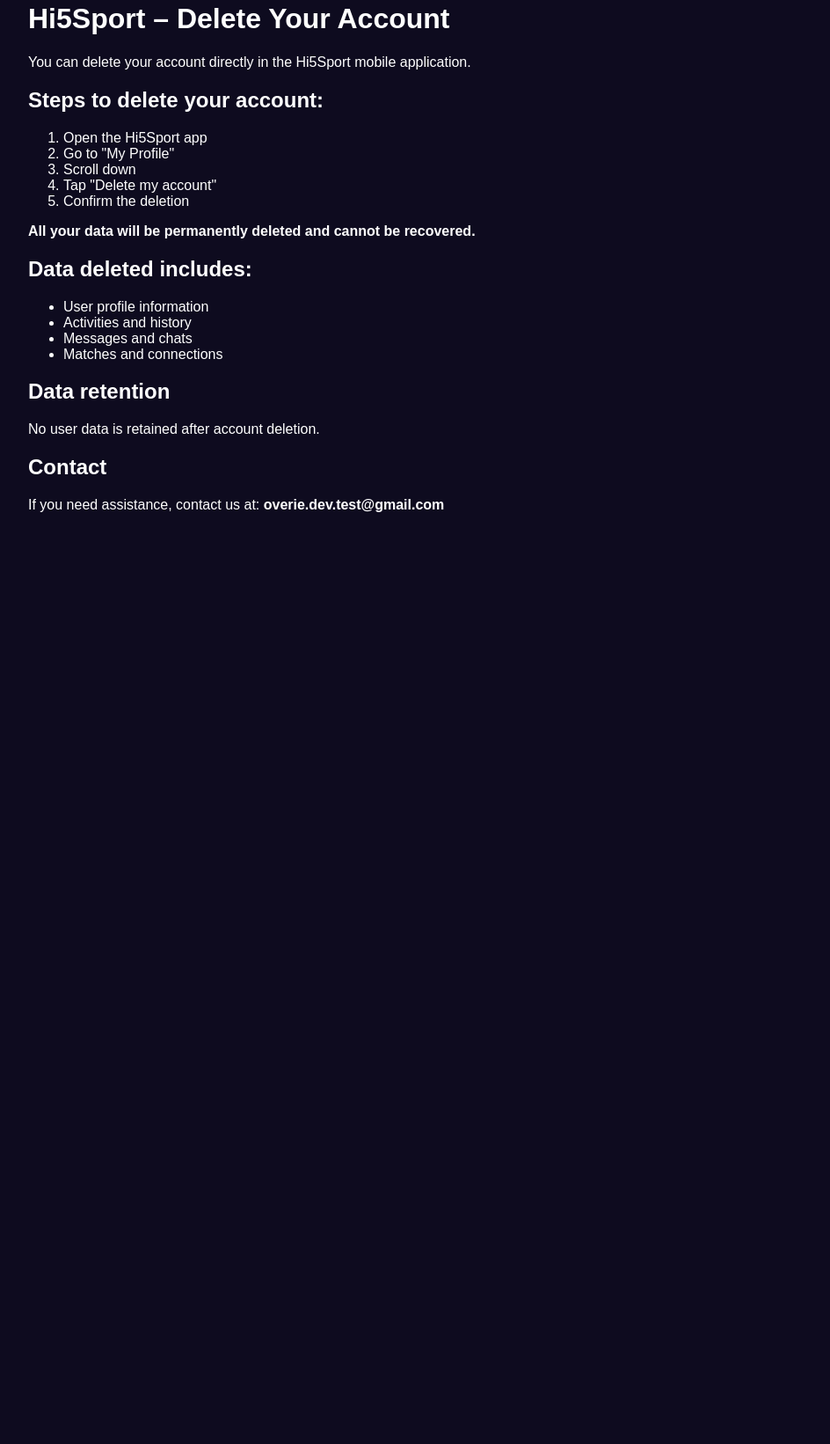
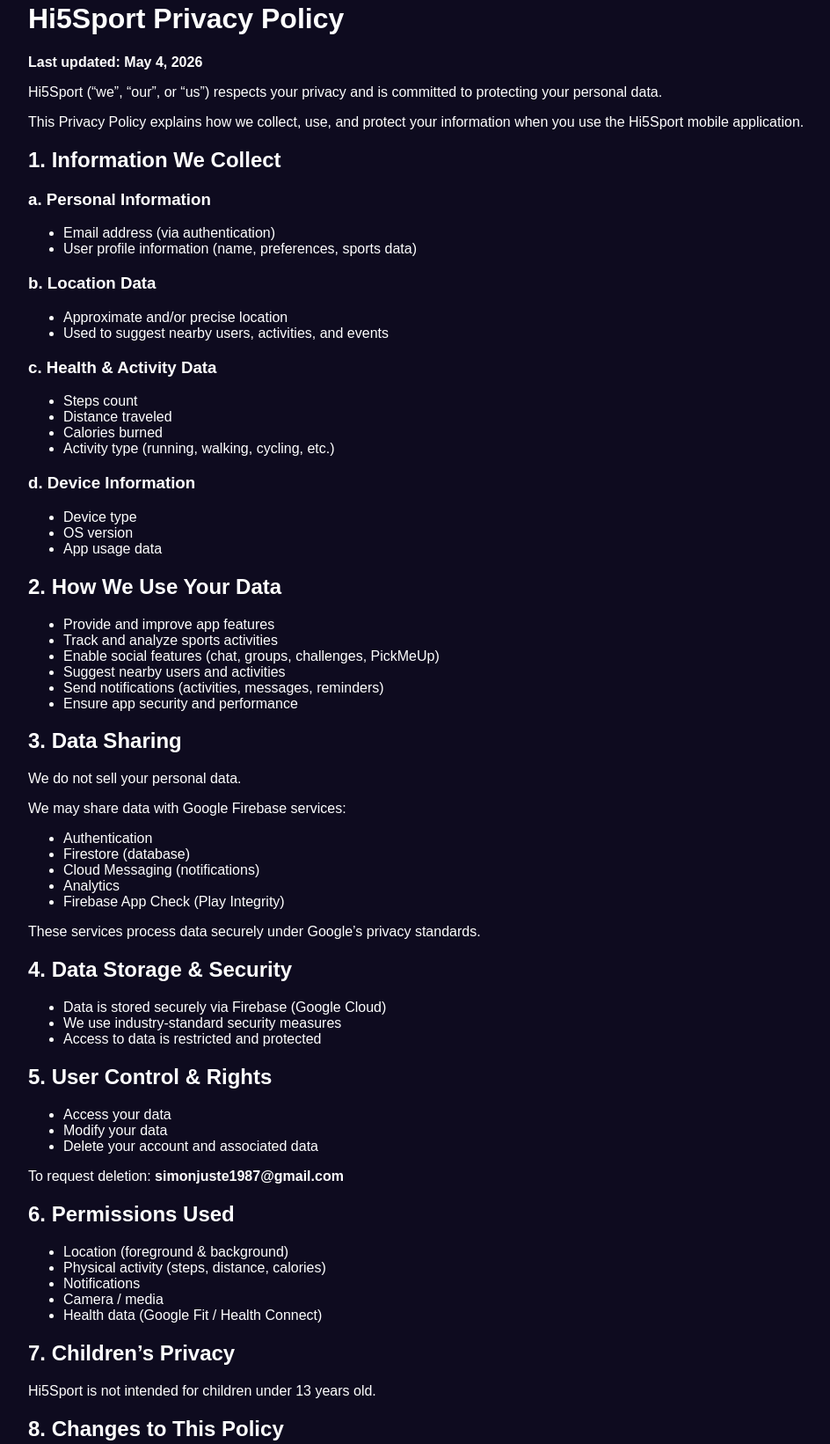
Before and after one commit to overie-dev/hi5sport-privacy-policy, a plain HTML site: page index.html in a window 1280 px wide. Shown: the part 56-1697 px from the top of the page at 88% size, without its empty margins (6-950 px from the left). Before the commit the page ends 800 px from the top, so only its background shows below. Drawn offline with Linux system fonts and the light colour scheme.

Commit message:
Update index.html

```diff
--- a/index.html
+++ b/index.html
@@ -2,38 +2,112 @@
 <html lang="en">
 <head>
   <meta charset="UTF-8">
-  <title>Hi5Sport – Account Deletion</title>
+  <title>Hi5Sport Privacy Policy</title>
 </head>
+
 <body style="font-family: Arial; padding: 30px; background:#0e0b1f; color:white;">
 
-<h1>Hi5Sport – Delete Your Account</h1>
+<h1>Hi5Sport Privacy Policy</h1>
+<p><strong>Last updated: May 4, 2026</strong></p>
 
-<p>You can delete your account directly in the Hi5Sport mobile application.</p>
+<p>
+Hi5Sport (“we”, “our”, or “us”) respects your privacy and is committed to protecting your personal data.
+</p>
 
-<h2>Steps to delete your account:</h2>
-<ol>
-  <li>Open the Hi5Sport app</li>
-  <li>Go to "My Profile"</li>
-  <li>Scroll down</li>
-  <li>Tap "Delete my account"</li>
-  <li>Confirm the deletion</li>
-</ol>
+<p>
+This Privacy Policy explains how we collect, use, and protect your information when you use the Hi5Sport mobile application.
+</p>
 
-<p><strong>All your data will be permanently deleted and cannot be recovered.</strong></p>
+<h2>1. Information We Collect</h2>
 
-<h2>Data deleted includes:</h2>
+<h3>a. Personal Information</h3>
 <ul>
-  <li>User profile information</li>
-  <li>Activities and history</li>
-  <li>Messages and chats</li>
-  <li>Matches and connections</li>
+  <li>Email address (via authentication)</li>
+  <li>User profile information (name, preferences, sports data)</li>
 </ul>
 
-<h2>Data retention</h2>
-<p>No user data is retained after account deletion.</p>
+<h3>b. Location Data</h3>
+<ul>
+  <li>Approximate and/or precise location</li>
+  <li>Used to suggest nearby users, activities, and events</li>
+</ul>
 
-<h2>Contact</h2>
-<p>If you need assistance, contact us at: <strong>overie.dev.test@gmail.com</strong></p>
+<h3>c. Health & Activity Data</h3>
+<ul>
+  <li>Steps count</li>
+  <li>Distance traveled</li>
+  <li>Calories burned</li>
+  <li>Activity type (running, walking, cycling, etc.)</li>
+</ul>
+
+<h3>d. Device Information</h3>
+<ul>
+  <li>Device type</li>
+  <li>OS version</li>
+  <li>App usage data</li>
+</ul>
+
+<h2>2. How We Use Your Data</h2>
+<ul>
+  <li>Provide and improve app features</li>
+  <li>Track and analyze sports activities</li>
+  <li>Enable social features (chat, groups, challenges, PickMeUp)</li>
+  <li>Suggest nearby users and activities</li>
+  <li>Send notifications (activities, messages, reminders)</li>
+  <li>Ensure app security and performance</li>
+</ul>
+
+<h2>3. Data Sharing</h2>
+<p>We do not sell your personal data.</p>
+
+<p>We may share data with Google Firebase services:</p>
+<ul>
+  <li>Authentication</li>
+  <li>Firestore (database)</li>
+  <li>Cloud Messaging (notifications)</li>
+  <li>Analytics</li>
+  <li>Firebase App Check (Play Integrity)</li>
+</ul>
+
+<p>
+These services process data securely under Google’s privacy standards.
+</p>
+
+<h2>4. Data Storage & Security</h2>
+<ul>
+  <li>Data is stored securely via Firebase (Google Cloud)</li>
+  <li>We use industry-standard security measures</li>
+  <li>Access to data is restricted and protected</li>
+</ul>
+
+<h2>5. User Control & Rights</h2>
+<ul>
+  <li>Access your data</li>
+  <li>Modify your data</li>
+  <li>Delete your account and associated data</li>
+</ul>
+
+<p>
+To request deletion: <strong>simonjuste1987@gmail.com</strong>
+</p>
+
+<h2>6. Permissions Used</h2>
+<ul>
+  <li>Location (foreground & background)</li>
+  <li>Physical activity (steps, distance, calories)</li>
+  <li>Notifications</li>
+  <li>Camera / media</li>
+  <li>Health data (Google Fit / Health Connect)</li>
+</ul>
+
+<h2>7. Children’s Privacy</h2>
+<p>Hi5Sport is not intended for children under 13 years old.</p>
+
+<h2>8. Changes to This Policy</h2>
+<p>We may update this Privacy Policy. Users will be notified of major changes.</p>
+
+<h2>9. Contact</h2>
+<p><strong>simonjuste1987@gmail.com</strong></p>
 
 </body>
 </html>
```
